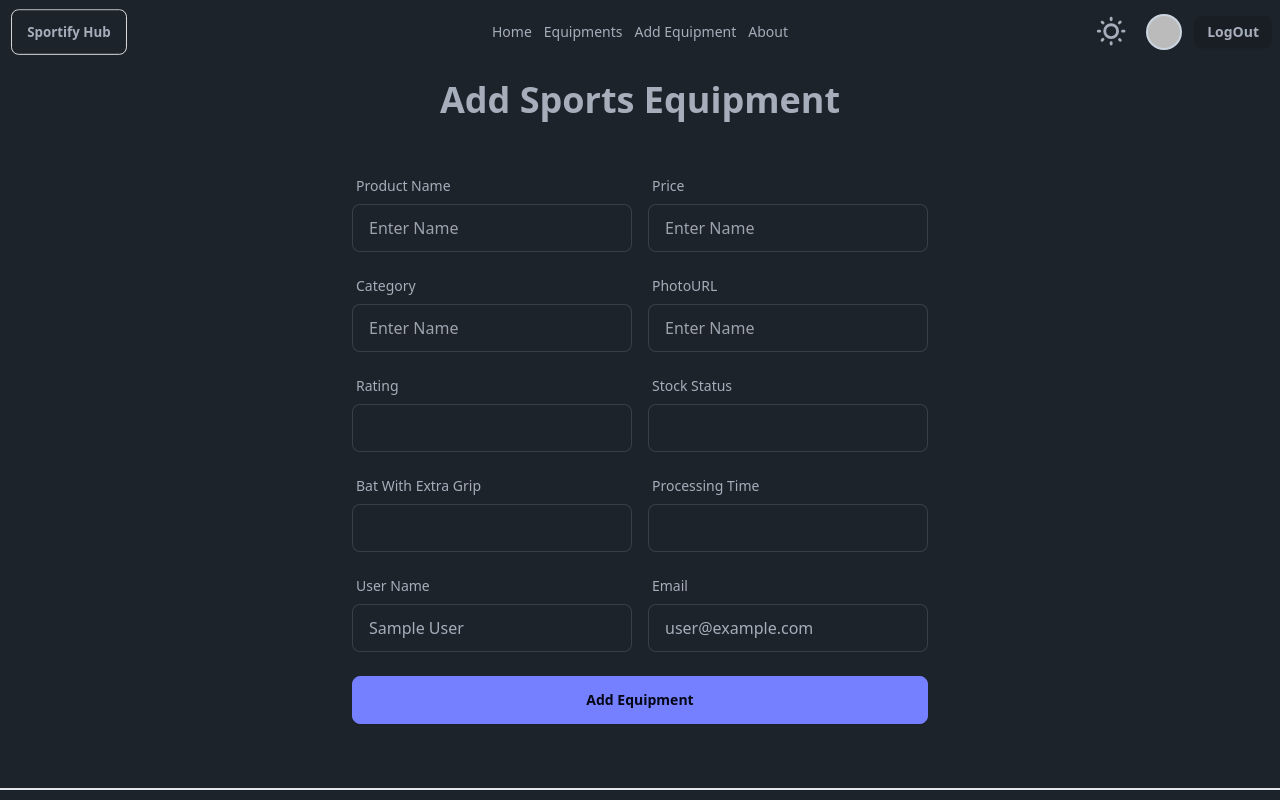
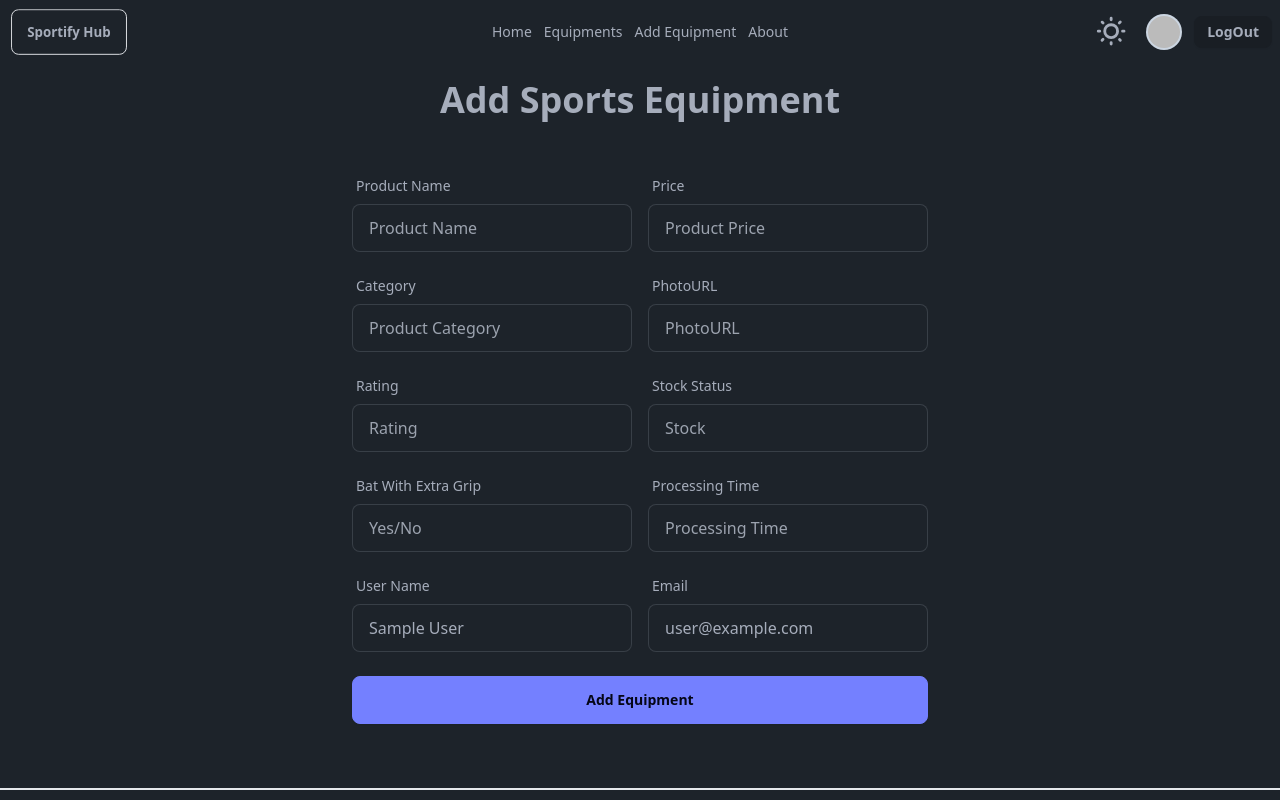
Before and after one commit to ALHriday/Sportify-Hub, a React (Vite) app: page /AddEquipment in a window 1280 px wide. Shown: the top 800 px of the page. Built offline with nearby package versions, Linux system fonts and the light colour scheme; no server answers; sample sign-in values are in the browser's storage.

Commit message:
some changes

```diff
--- a/src/components/AddEquipment.jsx
+++ b/src/components/AddEquipment.jsx
@@ -44,59 +44,58 @@ const AddEquipment = () => {
         })
     }
 
-
     return (
 
         <div className="">
-            <h1 className="text-4xl text-center font-bold w-1/2 mx-auto py-4">Add Sports Equipment</h1>
-            <form onSubmit={handleAddEquipment} className="card-body grid grid-cols-2 gap-4 w-1/2 mx-auto">
+            <h1 className="text-4xl text-center font-bold w-5/6 md:w-1/2 mx-auto py-4">Add Sports Equipment</h1>
+            <form onSubmit={handleAddEquipment} className="card-body grid grid-cols-2 gap-4 md:w-1/2 mx-auto">
                 <div className="form-control">
                     <label className="label">
                         <span className="label-text">Product Name</span>
                     </label>
-                    <input type="text" name="pName" placeholder="Enter Name" className="input input-bordered" required />
+                    <input type="text" name="pName" placeholder="Product Name" className="input input-bordered" required />
                 </div>
                 <div className="form-control">
                     <label className="label">
                         <span className="label-text">Price</span>
                     </label>
-                    <input type="number" name="price" placeholder="Enter Name" className="input input-bordered" required />
+                    <input type="number" name="price" placeholder="Product Price" className="input input-bordered" required />
                 </div>
                 <div className="form-control">
                     <label className="label">
                         <span className="label-text">Category</span>
                     </label>
-                    <input type="text" name="category" placeholder="Enter Name" className="input input-bordered" required />
+                    <input type="text" name="category" placeholder="Product Category" className="input input-bordered" required />
                 </div>
                 <div className="form-control">
                     <label className="label">
                         <span className="label-text">PhotoURL</span>
                     </label>
-                    <input type="text" name="photoURL" placeholder="Enter Name" className="input input-bordered" required />
+                    <input type="text" name="photoURL" placeholder="PhotoURL" className="input input-bordered" required />
                 </div>
                 <div className="form-control">
                     <label className="label">
                         <span className="label-text">Rating</span>
                     </label>
-                    <input type="text" name="rating" placeholder="" className="input input-bordered" required />
+                    <input type="text" name="rating" placeholder="Rating" className="input input-bordered" required />
                 </div>
                 <div className="form-control">
                     <label className="label">
                         <span className="label-text">Stock Status</span>
                     </label>
-                    <input type="text" name="stockStatus" placeholder="" className="input input-bordered" required />
+                    <input type="text" name="stockStatus" placeholder="Stock" className="input input-bordered" required />
                 </div>
                 <div className="form-control">
                     <label className="label">
                         <span className="label-text">Bat With Extra Grip</span>
                     </label>
-                    <input type="text" name="batWithExtraGrip" placeholder="" className="input input-bordered" />
+                    <input type="text" name="batWithExtraGrip" placeholder="Yes/No" className="input input-bordered" />
                 </div>
                 <div className="form-control">
                     <label className="label">
                         <span className="label-text">Processing Time</span>
                     </label>
-                    <input type="text" name="processingTime" placeholder="" className="input input-bordered" required />
+                    <input type="text" name="processingTime" placeholder="Processing Time" className="input input-bordered" required />
                 </div>
 
                 <div className="form-control">
--- a/src/components/Equipments.css
+++ b/src/components/Equipments.css
@@ -1,16 +1,12 @@
 table{
-    padding: 5px;
-    column-gap: 2px;
     border: 2px solid rgb(0, 116, 248);
     border-collapse: collapse;
-    /* border-style: dashed; */
     width: 100%;
+    overflow: auto;
 }
 
 table th, td {
-    padding: 5px;
-    /* border-collapse: separate; */
     border: 1px solid rgb(0, 116, 248);
     text-align: center;
-
+    overflow: auto;
 }
--- a/src/components/Equipments.jsx
+++ b/src/components/Equipments.jsx
@@ -1,11 +1,13 @@
 import { Link, useLoaderData } from "react-router-dom";
 import '../components/Equipments.css';
-import { useEffect, useState } from "react";
+import { useContext, useEffect, useState } from "react";
+import { AuthContext } from "../AuthProvider/AuthProvider";
 
 const Equipments = () => {
     const [data, setData] = useState([]);
-    // const [price, setPrice] = useState(0);
     const products = useLoaderData();
+
+    const { user } = useContext(AuthContext);
 
     useEffect(() => {
         setData(products)
@@ -57,6 +59,10 @@ const Equipments = () => {
 
 
             </table>
+            <div className="flex justify-center items-center p-4">
+                {user ? <Link className="btn" to='/AddEquipment'>Add Equipment</Link> : ''}
+
+            </div>
         </div>
     );
 };
--- a/src/components/Products.jsx
+++ b/src/components/Products.jsx
@@ -39,10 +39,6 @@ const Products = () => {
                         <button className="btn btn-sm bg-teal-600 hover:bg-teal-700 text-white">Add to Cart</button>
                         <button className="btn btn-sm bg-teal-600 hover:bg-teal-700 text-white">Purchase</button>
                     </div>
-                    {/* <div className="flex justify-center items-center pb-2">
-                        <button className="btn btn-md bg-teal-600 hover:bg-teal-700 text-white">Details</button>
-
-                    </div> */}
                 </div>
             </div>)}
         </div>
```
